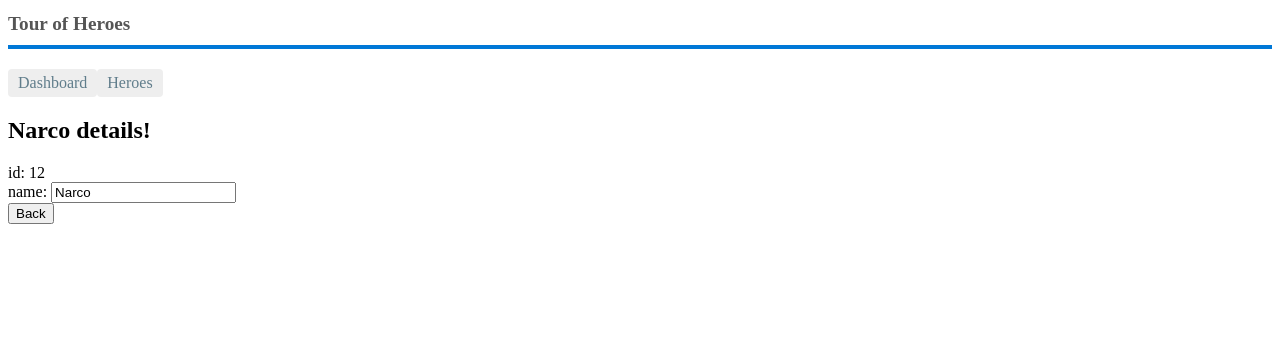
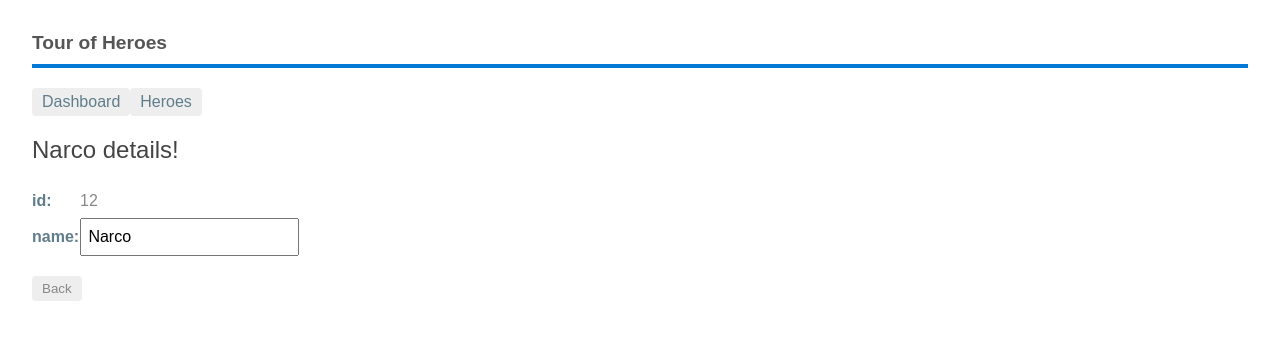
Before and after one commit to cjr8020/ng2-tour-of-heros, an Angular app: page /detail/12 in a window 1280 px wide. Shown: the top 340 px of the page. Built offline with nearby package versions, Linux system fonts and the light colour scheme.

Commit message:
global styles

```diff
--- a/src/app/app.component.ts
+++ b/src/app/app.component.ts
@@ -1,3 +1,4 @@
+import { RouterLinkActive } from '@angular/router';
 import { HeroesComponent } from './heroes.component';
 import { Component, ComponentRef, OnInit } from '@angular/core';
 import { Hero } from './hero';
@@ -18,8 +19,8 @@
     <!--<app-heroes></app-heroes>-->
 
     <nav>
-      <a routerLink="/dashboard">Dashboard</a>
-      <a routerLink="/heroes">Heroes</a>
+      <a routerLink="/dashboard" routerLinkActive="active">Dashboard</a>
+      <a routerLink="/heroes" routerLinkActive="active">Heroes</a>
     </nav>
     <router-outlet></router-outlet>
 
--- a/src/app/hero-detail.component.css
+++ b/src/app/hero-detail.component.css
@@ -0,0 +1,29 @@
+label {
+  display: inline-block;
+  width: 3em;
+  margin: .5em 0;
+  color: #607D8B;
+  font-weight: bold;
+}
+input {
+  height: 2em;
+  font-size: 1em;
+  padding-left: .4em;
+}
+button {
+  margin-top: 20px;
+  font-family: Arial;
+  background-color: #eee;
+  border: none;
+  padding: 5px 10px;
+  border-radius: 4px;
+  cursor: pointer; cursor: hand;
+}
+button:hover {
+  background-color: #cfd8dc;
+}
+button:disabled {
+  background-color: #eee;
+  color: #ccc;
+  cursor: auto;
+}
--- a/src/styles.css
+++ b/src/styles.css
@@ -1 +1,113 @@
 /* You can add global styles to this file, and also import other style files */
+
+/* Master Styles */
+h1 {
+  color: #369;
+  font-family: Arial, Helvetica, sans-serif;
+  font-size: 250%;
+}
+h2, h3 {
+  color: #444;
+  font-family: Arial, Helvetica, sans-serif;
+  font-weight: lighter;
+}
+body {
+  margin: 2em;
+}
+body, input[text], button {
+  color: #888;
+  font-family: Cambria, Georgia;
+}
+a {
+  cursor: pointer;
+  cursor: hand;
+}
+button {
+  font-family: Arial;
+  background-color: #eee;
+  border: none;
+  padding: 5px 10px;
+  border-radius: 4px;
+  cursor: pointer;
+  cursor: hand;
+}
+button:hover {
+  background-color: #cfd8dc;
+}
+button:disabled {
+  background-color: #eee;
+  color: #aaa;
+  cursor: auto;
+}
+
+/* Navigation link styles */
+nav a {
+  padding: 5px 10px;
+  text-decoration: none;
+  margin-top: 10px;
+  display: inline-block;
+  background-color: #eee;
+  border-radius: 4px;
+}
+nav a:visited, a:link {
+  color: #607D8B;
+}
+nav a:hover {
+  color: #039be5;
+  background-color: #CFD8DC;
+}
+nav a.active {
+  color: #039be5;
+}
+
+/* items class */
+.items {
+  margin: 0 0 2em 0;
+  list-style-type: none;
+  padding: 0;
+  width: 24em;
+}
+.items li {
+  cursor: pointer;
+  position: relative;
+  left: 0;
+  background-color: #EEE;
+  margin: .5em;
+  padding: .3em 0;
+  height: 1.6em;
+  border-radius: 4px;
+}
+.items li:hover {
+  color: #607D8B;
+  background-color: #DDD;
+  left: .1em;
+}
+.items li.selected {
+  background-color: #CFD8DC;
+  color: white;
+}
+.items li.selected:hover {
+  background-color: #BBD8DC;
+}
+.items .text {
+  position: relative;
+  top: -3px;
+}
+.items .badge {
+  display: inline-block;
+  font-size: small;
+  color: white;
+  padding: 0.8em 0.7em 0 0.7em;
+  background-color: #607D8B;
+  line-height: 1em;
+  position: relative;
+  left: -1px;
+  top: -4px;
+  height: 1.8em;
+  margin-right: .8em;
+  border-radius: 4px 0 0 4px;
+}
+/* everywhere else */
+* {
+  font-family: Arial, Helvetica, sans-serif;
+}
```
